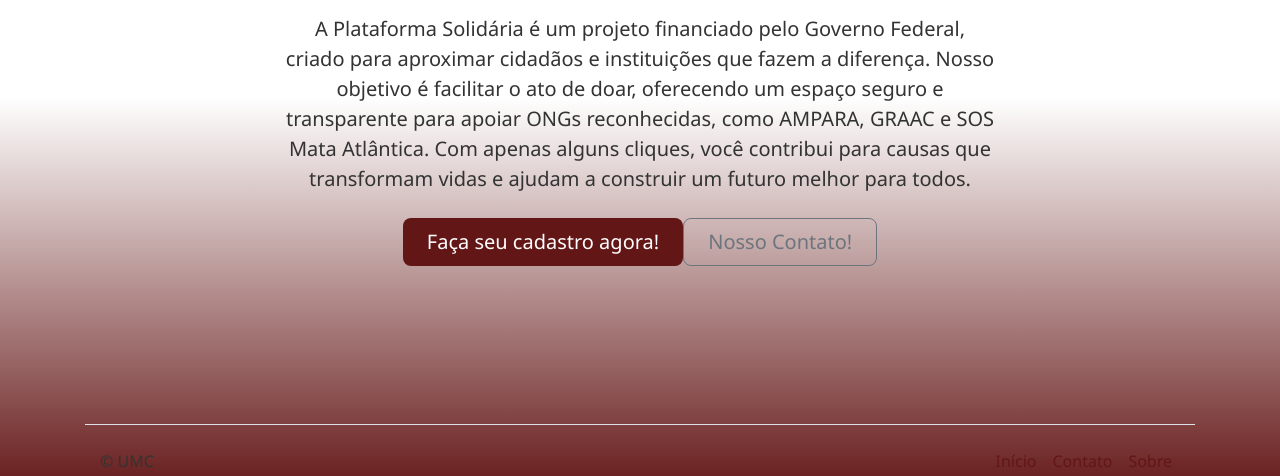
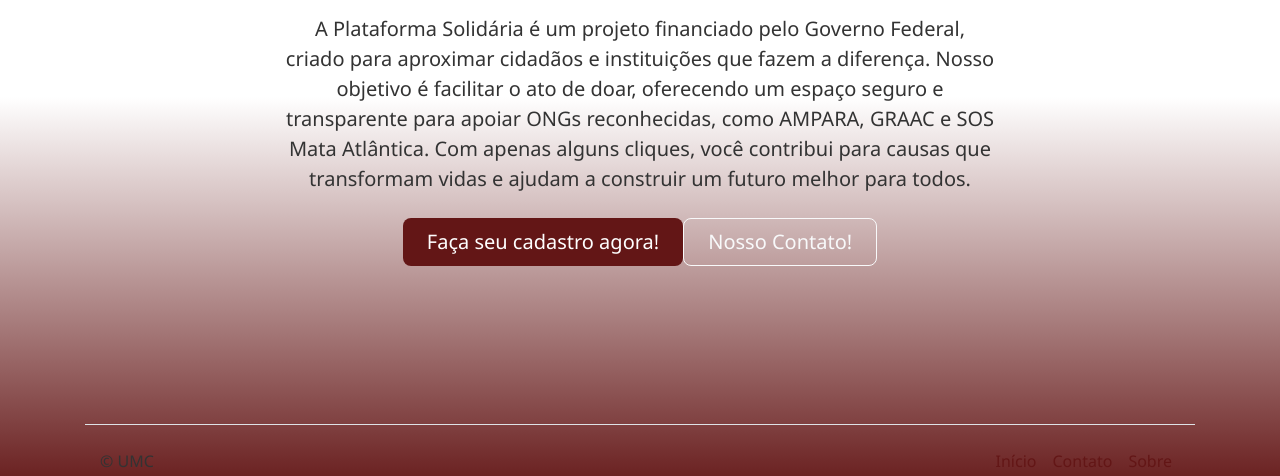
Before and after one commit to MarchettiGit/site-arrecadacao-ongs, a PHP site: page /sobre.php in a window 1280 px wide. Shown: the part 303-779 px from the top of the page. Run offline with PHP 8.4, Linux system fonts and the light colour scheme.

Commit message:
Update sobre.php

```diff
--- a/sobre.php
+++ b/sobre.php
@@ -57,7 +57,7 @@
         <button type="button" onclick="window.location.href='cadastro.php'" class="btn btn-primary btn-lg px-4 me-md-2">
           Faça seu cadastro agora!
         </button>
-        <button type="button" onclick="window.location.href='contato.php'" class="btn btn-outline-secondary btn-lg px-4">
+        <button type="button" onclick="window.location.href='contato.php'" class="btn btn-outline-light btn-lg px-4">
           Nosso Contato!
         </button>
       </div>
```
